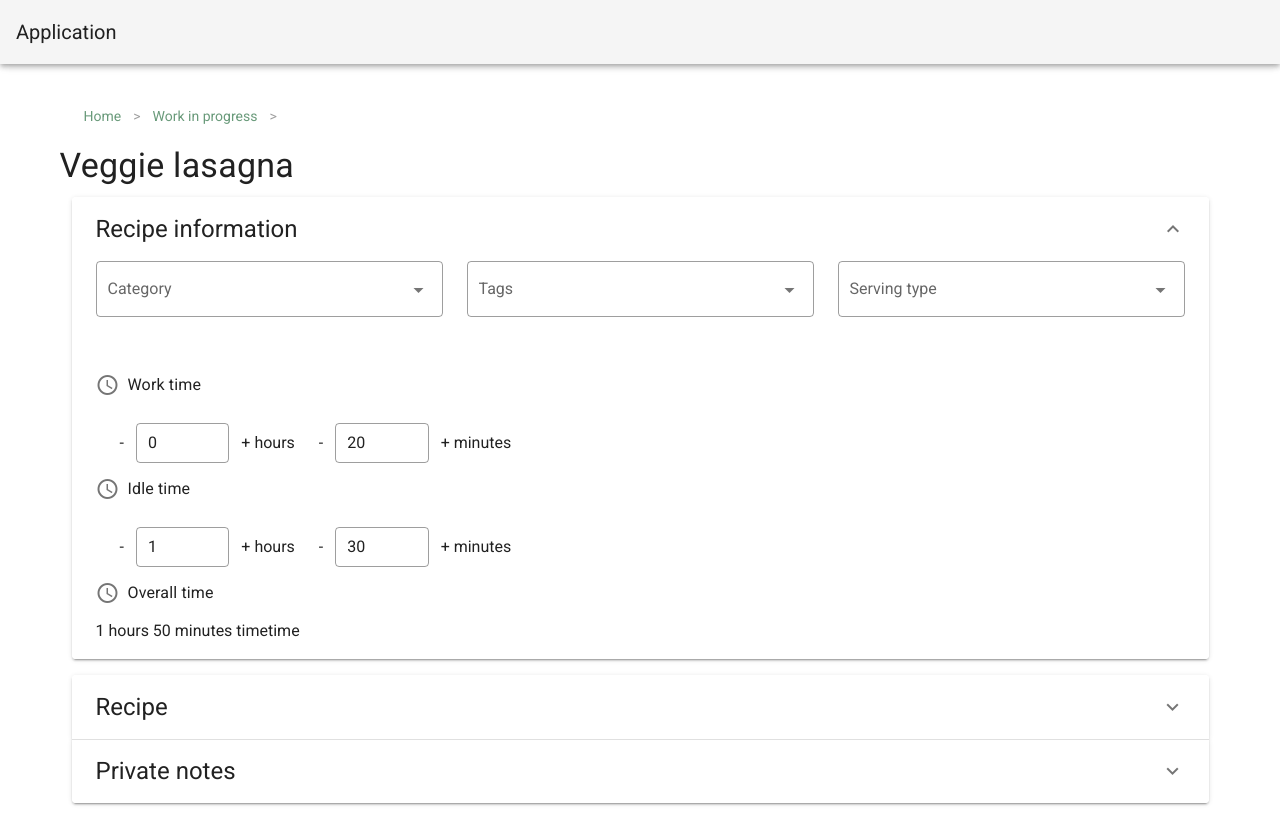
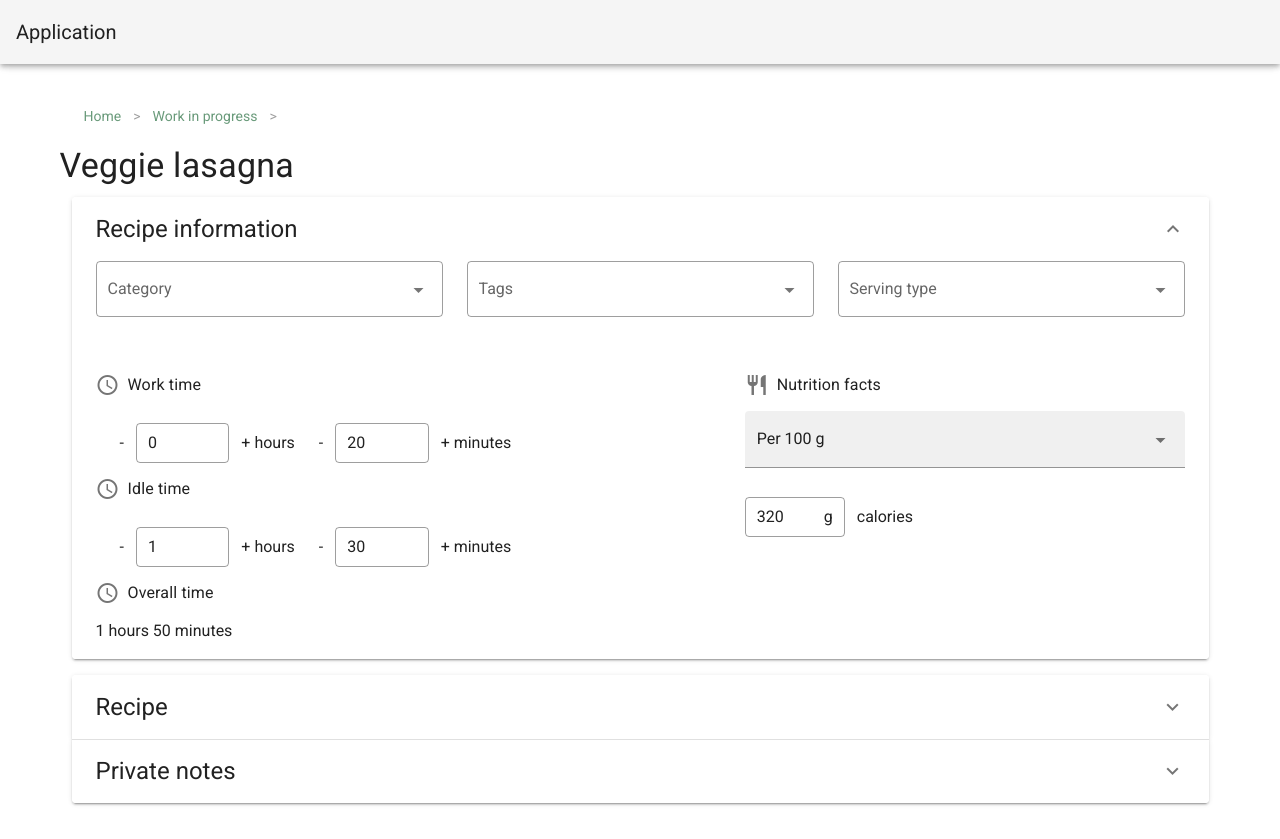
Before and after one commit to camillagejl/re-cpo, a Vue app: page /edit-recipe in a window 1280 px wide. Built offline with nearby package versions, Linux system fonts and the light colour scheme.

Commit message:
Added NutritionInput component, which works with two way binding with the parent.

```diff
--- a/src/components/IconHeader.vue
+++ b/src/components/IconHeader.vue
@@ -1,7 +1,9 @@
 <template>
 
   <h5 class="subtitle-1 d-flex align-center mb-3">
-    <v-icon class="pr-2">
+    <v-icon
+      class="pr-2"
+    >
       {{ icon }}
     </v-icon>
     {{ text }}
--- /dev/null
+++ b/src/components/NutritionInput.vue
@@ -0,0 +1,46 @@
+<template>
+  <v-container class="d-flex align-center pa-0">
+    <v-text-field
+      style="max-width: 100px"
+      outlined
+      dense
+      type="number"
+      min="0"
+      hide-details
+
+      :value="value"
+      @input="$emit('input', $event)"
+    >
+      <p
+        class="pt-1 ma-0"
+        slot="append"
+      >
+        g
+      </p>
+    </v-text-field>
+
+    <p class="mx-3 mb-0">
+      calories
+    </p>
+
+  </v-container>
+</template>
+
+<script>
+export default {
+  name: "NutritionInput",
+  // data: () => ({
+  //   value: 1001
+  // }),
+  props:
+    {
+      value: String
+  },
+  methods: {
+    oninput(e) {
+      console.log(e)
+      // $emit('input', $event.target.value)
+    }
+  }
+};
+</script>
--- a/src/store/index.js
+++ b/src/store/index.js
@@ -31,11 +31,11 @@ export default new Vuex.Store({
             worktime: 20,
             downtime: 90,
             shelftime: 5,
-            calories: 320,
-            protein: 320,
-            carbohydrates: 320,
-            fat: 320,
-            salt: 320,
+            calories: "320",
+            protein: "320",
+            carbohydrates: "320",
+            fat: "320",
+            salt: "320",
             nutrition_unit: "serving",
             servings: 4,
             description: "I'm a lasagna",
@@ -99,11 +99,11 @@ export default new Vuex.Store({
             worktime: 20,
             downtime: 90,
             shelftime: 5,
-            calories: 320,
-            protein: 320,
-            carbohydrates: 320,
-            fat: 320,
-            salt: 320,
+            calories: "320",
+            protein: "320",
+            carbohydrates: "320",
+            fat: "320",
+            salt: "320",
             nutrition_unit: "serving",
             servings: 4,
             description: "I'm a lasagna",
@@ -208,6 +208,18 @@ export default new Vuex.Store({
         user_id: null,
         name: "Side dish"
       }
+    ],
+    nutritionUnits: [
+      {
+        id: 1,
+        user_id: null,
+        name: "Per 100 g"
+      },
+      {
+        id: 2,
+        user_id: null,
+        name: "Per serving"
+      }
     ]
   },
   mutations: {},
--- a/src/views/EditRecipe.vue
+++ b/src/views/EditRecipe.vue
@@ -45,6 +45,7 @@
                     chips
                     multiple
                     small-chips
+                    deletable-chips
                   ></v-combobox>
                 </v-col>
 
@@ -166,12 +167,61 @@
                       :text="'Overall time'"
                     ></IconHeader>
 
-                    {{ overallTime }} timetime
+                    {{ overallTime }}
 
                   </v-container>
+                </v-col>
 
+                <v-spacer></v-spacer>
+
+                <v-col cols="5">
+                  <IconHeader
+                    :icon="'mdi-silverware-fork-knife'"
+                    :text="'Nutrition facts'"
+                  ></IconHeader>
+
+                  <v-select
+                    :items="nutritionUnitNames"
+                    filled
+                    v-model="nutritionUnit"
+                  ></v-select>
+
+                  <!--                  <v-container class="d-flex align-center pa-0">-->
+                  <!--                    <v-text-field-->
+                  <!--                      v-model="calories"-->
+                  <!--                      style="max-width: 100px"-->
+                  <!--                      outlined-->
+                  <!--                      dense-->
+                  <!--                      type="number"-->
+                  <!--                      min="0"-->
+                  <!--                      hide-details-->
+                  <!--                    >-->
+                  <!--                      <p-->
+                  <!--                        class="pt-1 ma-0"-->
+                  <!--                        slot="append"-->
+                  <!--                      >-->
+                  <!--                        g-->
+                  <!--                      </p>-->
+                  <!--                    </v-text-field>-->
+
+                  <!--                    <p class="mx-3 mb-0">-->
+                  <!--                      calories-->
+                  <!--                    </p>-->
+
+                  <!--                  </v-container>-->
+
+                  <NutritionInput
+                    v-model="calories"
+                  ></NutritionInput>
+
+                  <!--                  calories: 320,-->
+                  <!--                  protein: 320,-->
+                  <!--                  carbohydrates: 320,-->
+                  <!--                  fat: 320,-->
+                  <!--                  salt: 320,-->
 
                 </v-col>
+
               </v-row>
 
             </v-expansion-panel-content>
@@ -216,10 +266,11 @@
 
 import { mapState } from "vuex";
 import IconHeader from "../components/IconHeader";
+import NutritionInput from "../components/NutritionInput";
 
 export default {
   name: "EditRecipe",
-  components: { IconHeader },
+  components: { NutritionInput, IconHeader },
   data: () => ({
     panel: [0],
 
@@ -232,6 +283,13 @@ export default {
     workMinutes: 20,
     idleHours: 1,
     idleMinutes: 30,
+
+    nutritionUnit: "Per 100 g",
+    calories: 320,
+    protein: 320,
+    carbohydrates: 320,
+    fat: 320,
+    salt: 320,
 
     breadcrumbs: [
       {
@@ -255,7 +313,8 @@ export default {
     ...mapState([
       "categories",
       "recipeTags",
-      "servingTypes"
+      "servingTypes",
+      "nutritionUnits"
     ]),
     categoryNames() {
       let categories = [];
@@ -284,6 +343,15 @@ export default {
 
       return servingTypes;
     },
+    nutritionUnitNames() {
+      let nutritionUnits = [];
+
+      this.nutritionUnits.forEach(unit => {
+        nutritionUnits.push(unit.name);
+      });
+
+      return nutritionUnits;
+    },
     overallTime() {
       const totalWorkMinutes = parseInt(this.workHours) * 60 + parseInt(this.workMinutes);
       const totalIdleMinutes = parseInt(this.idleHours) * 60 + parseInt(this.idleMinutes);
```
